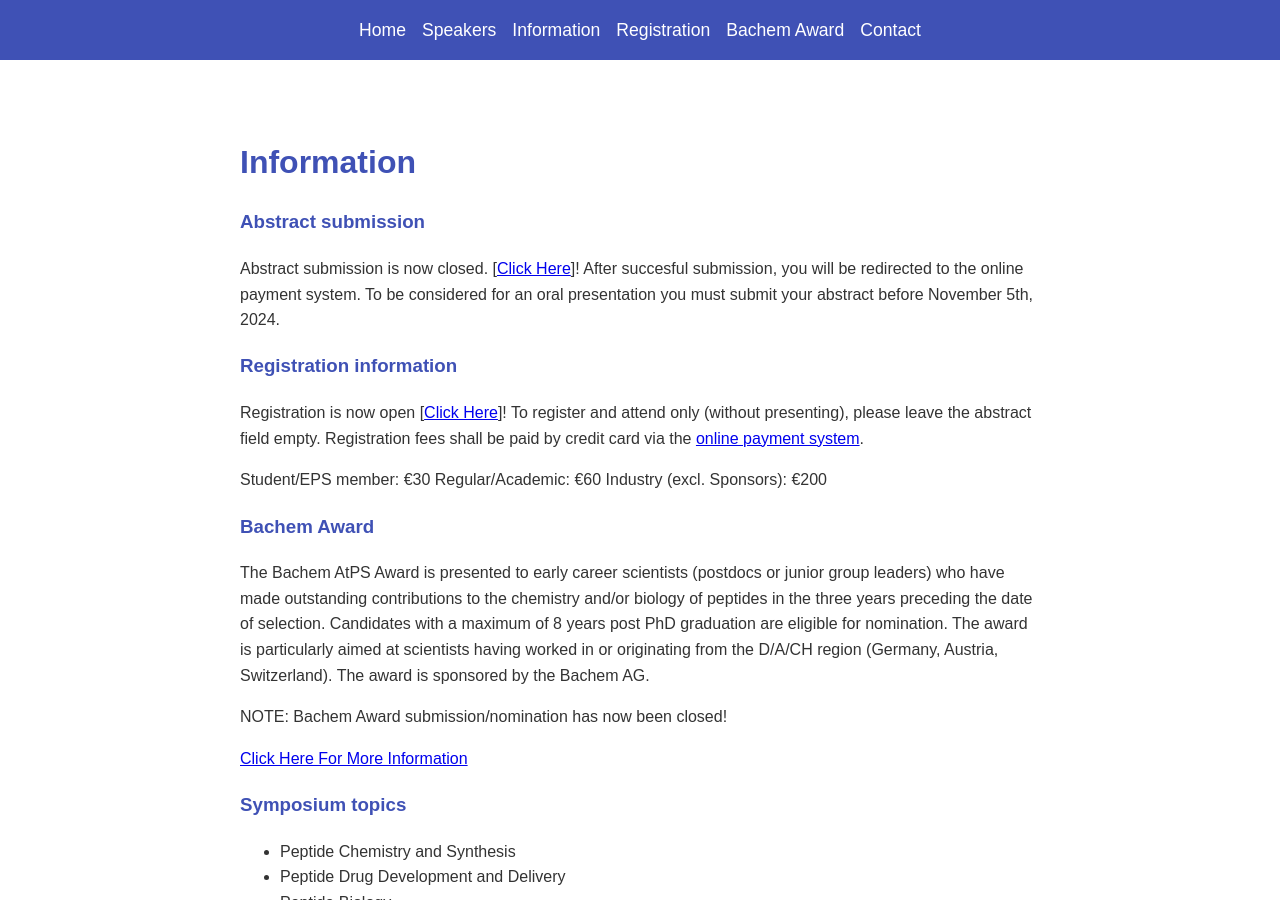
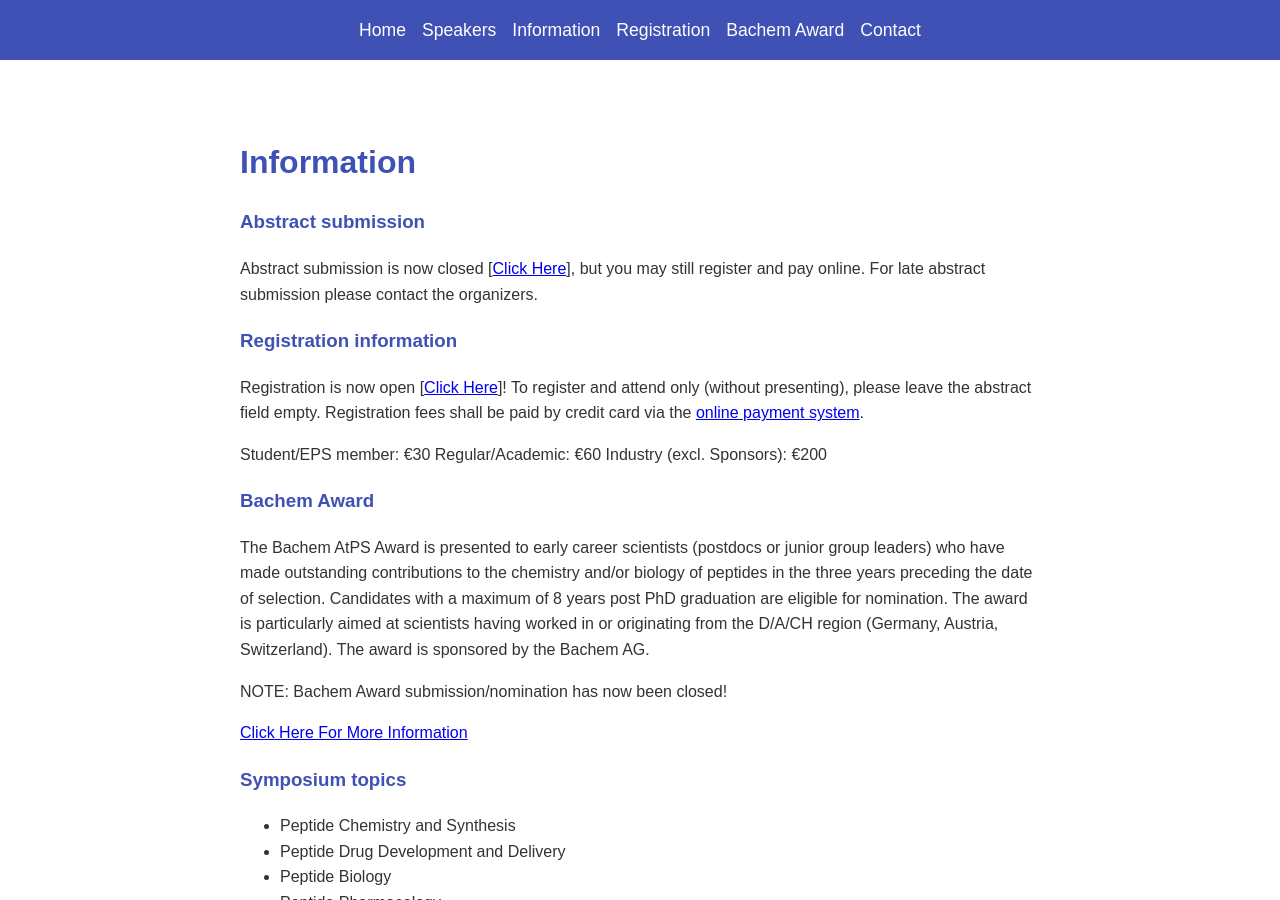
Before and after one commit to austrianpeptide/v2, a Jekyll site: the page built from index.markdown, in a window 1280 px wide and 900 px high, scrolled down 1330 px. Built offline with Jekyll 4.4.1, drawn with Linux system fonts in a browser that asks for light colours.

Commit message:
Update content.yml

```diff
--- a/_data/content.yml
+++ b/_data/content.yml
@@ -64,11 +64,10 @@ page:
 
     '
   information: "## Information\n### Abstract submission\nAbstract submission is now\
-    \ closed.  [[Click Here](https://myconference.dev/atps_register_with_abstract.html)]!\
-    \ \nAfter succesful submission, you will be redirected to the online payment system.\n\
-    To be considered for an oral presentation you must submit your abstract before\
-    \ November 5th, 2024.\n\n\n### Registration information\nRegistration is now open\
-    \ [[Click Here](https://myconference.dev/atps_register_with_abstract.html)]!\n\
+    \ closed [[Click Here](https://myconference.dev/atps_register_with_abstract.html)],\
+    \ but you may still register and pay online.\nFor late abstract submission please\
+    \ contact the organizers.\n\n\n### Registration information\nRegistration is now\
+    \ open [[Click Here](https://myconference.dev/atps_register_with_abstract.html)]!\n\
     To register and attend only (without presenting), please leave the abstract field\
     \ empty.\nRegistration fees shall be paid by credit card via the [online payment\
     \ system](https://payment2.meduniwien.ac.at/peptidsymposium/).\n\nStudent/EPS\
```
